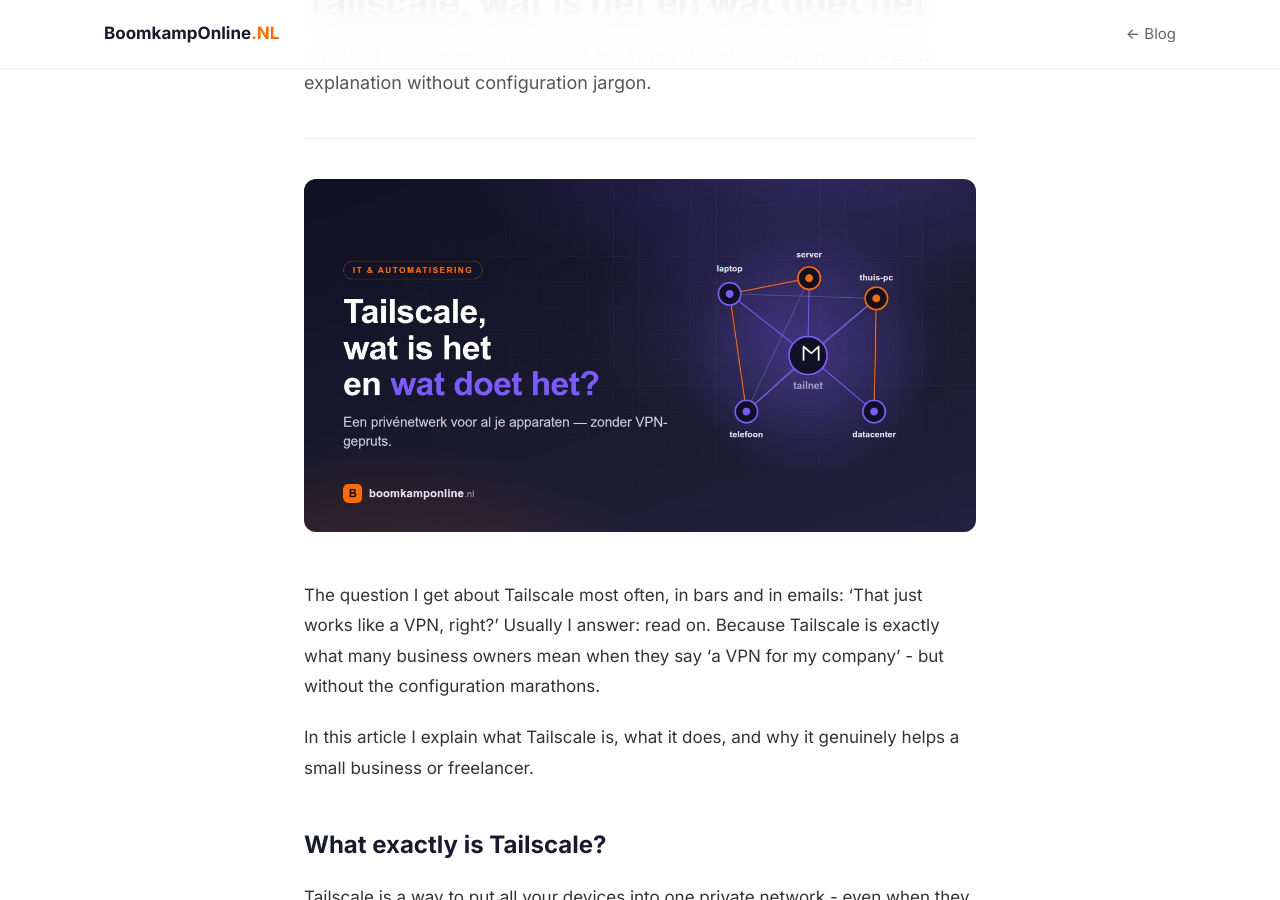
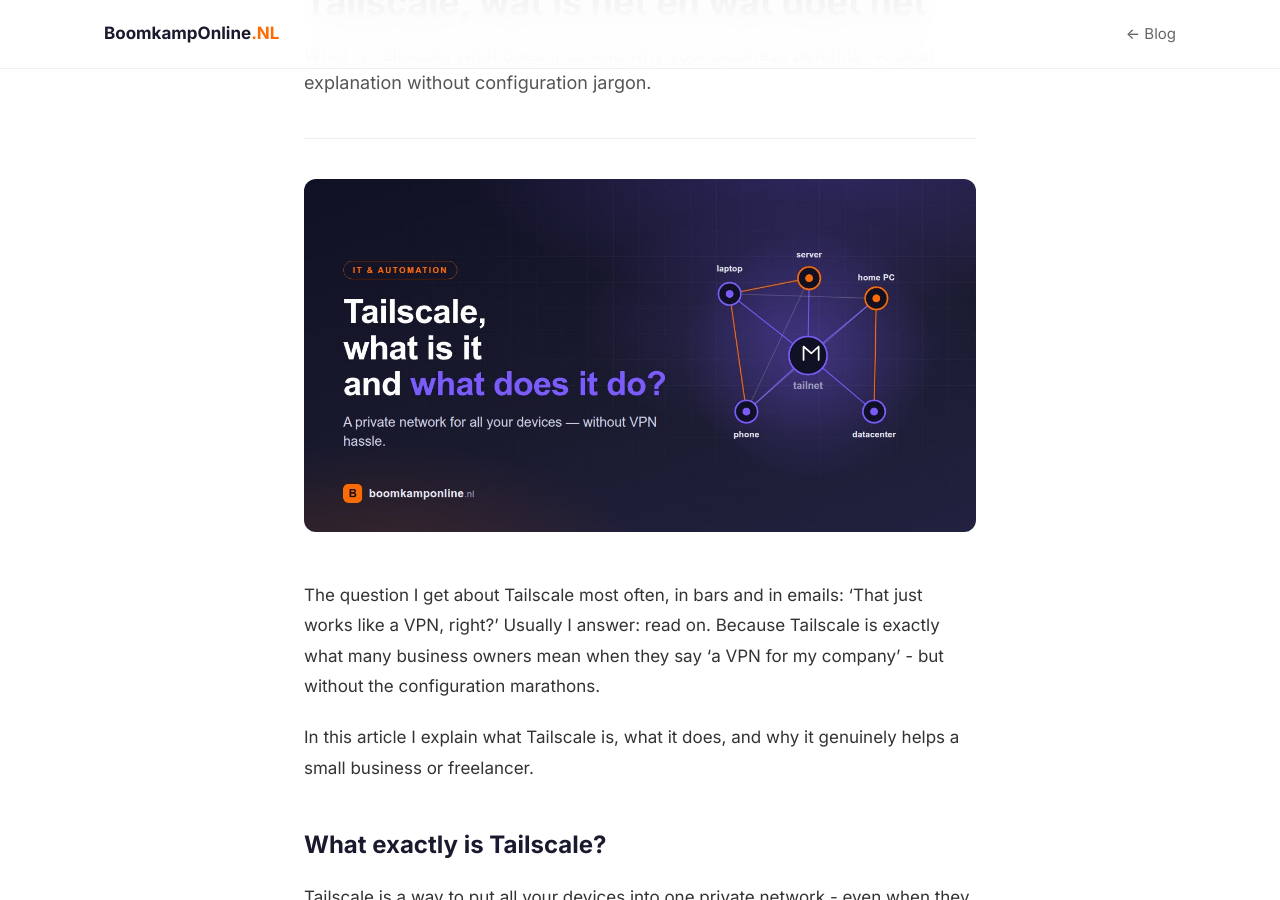
Before and after one commit to paulnl/boomkamponline.nl, a Jekyll site: the page built from _posts/2026-09-09-tailscale-wat-is-het-en-wat-doet-het-en.md, in a window 1280 px wide and 900 px high, scrolled down 317 px. Built offline with Jekyll 4.4.1, drawn with Linux system fonts in a browser that asks for light colours.

Commit message:
Taalvarianten (EN/DE) van de Tailscale og-image

```diff
--- a/_posts/2026-09-09-tailscale-wat-is-het-en-wat-doet-het-en.md
+++ b/_posts/2026-09-09-tailscale-wat-is-het-en-wat-doet-het-en.md
@@ -6,7 +6,7 @@
 category: "Automation"
 lang: en
 post_id: "tailscale"
-image: /images/tailscale-og.jpg
+image: /images/tailscale-og-en.jpg
 ---
 
 The question I get about Tailscale most often, in bars and in emails: 'That just works like a VPN, right?' Usually I answer: read on. Because Tailscale is exactly what many business owners mean when they say 'a VPN for my company' - but without the configuration marathons.
```
Also changed, not shown: _posts/2026-09-09-tailscale-wat-is-het-en-wat-doet-het-de.md (+1 -1 lines), images/tailscale-og-de.jpg (added), images/tailscale-og-en.jpg (added).
